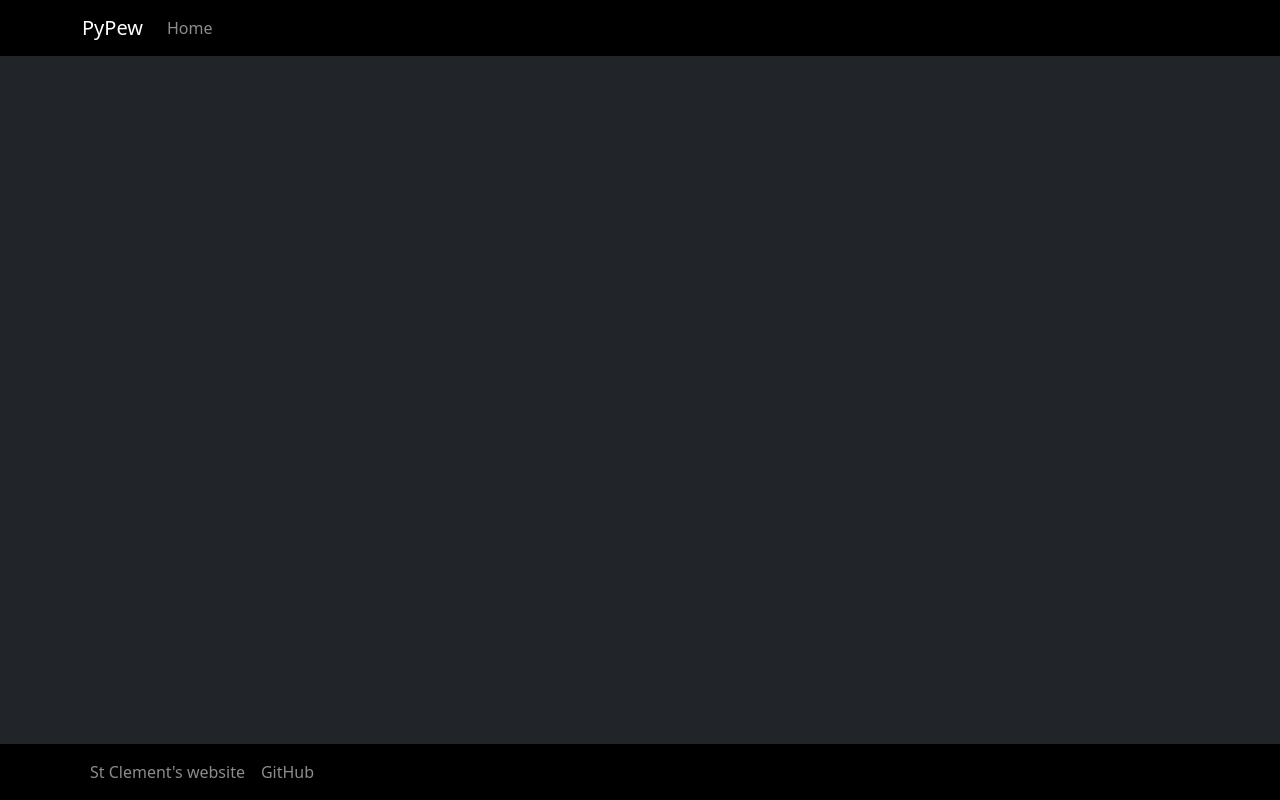
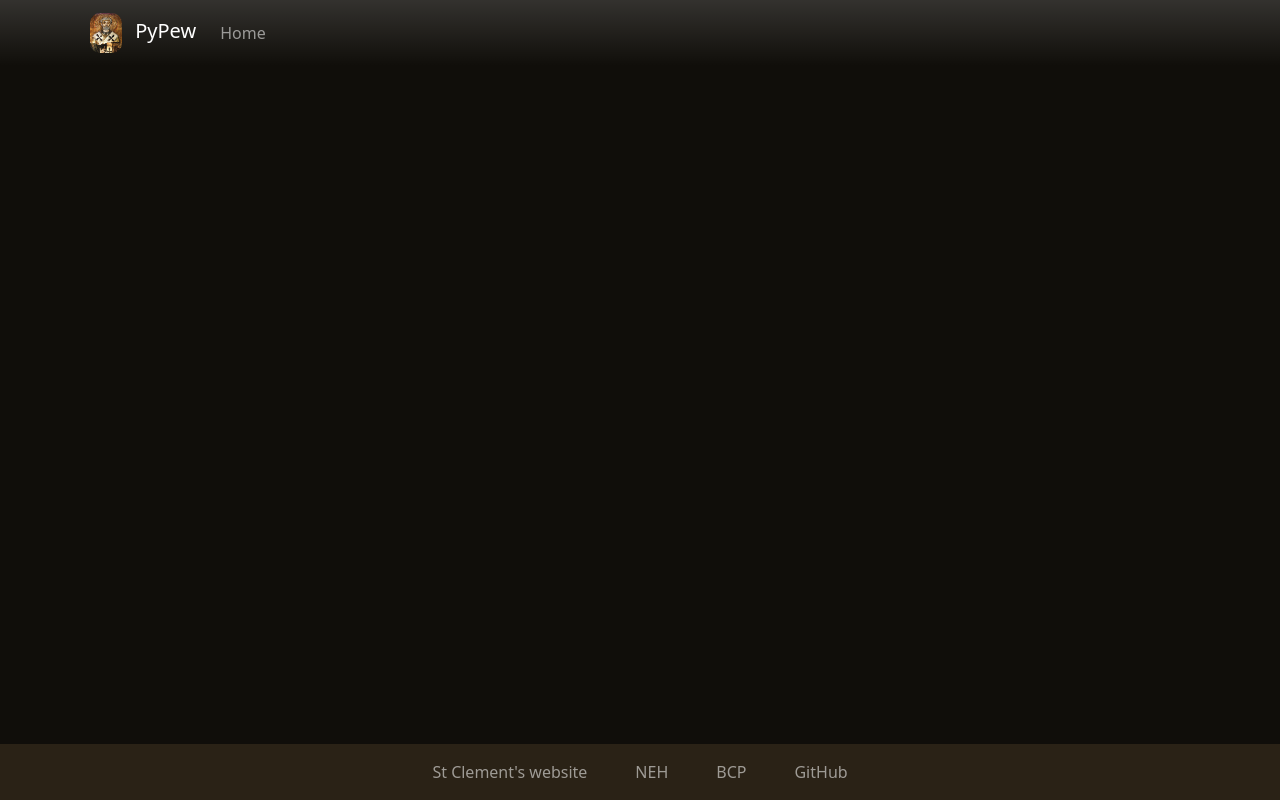
Before and after one commit to jftsang/pypew, a Flask app: template pypew/templates/base.html in a window 1280 px wide. Run offline with Flask 2, Linux system fonts and the light colour scheme; the template is opened without the code that fills it, so the values that code supplies are empty; parts of the project's set-up code (start-up, migrations or seed data) failed here and were passed over.

Commit message:
Improved website layout and example form
  * Example form with submission and validation, demonstrating layout

  * Improved styling, gray/coffee color theme

  * Navbars have more links

  * Added favicons

  * View function broken out into separate module

```diff
--- a/pypew/forms.py
+++ b/pypew/forms.py
@@ -1,7 +1,11 @@
 from flask_wtf import FlaskForm
-from wtforms import StringField
+from wtforms import StringField, SelectField, RadioField
 from wtforms.validators import DataRequired
 
 
 class MyForm(FlaskForm):
     name = StringField('name', validators=[DataRequired()])
+    selectable_one = SelectField('selectable one', choices=['Foo', 'Bar', 'Baz'])
+    selectable_two = SelectField('selectable two', choices=['Foo', 'Bar', 'Baz'])
+    radio = RadioField('radio', choices=[(1, 'option 1'), (2, 'option 2')],
+                       validators=[DataRequired()])
--- a/pypew/pypew.py
+++ b/pypew/pypew.py
@@ -4,9 +4,9 @@ from threading import Thread
 from typing import Optional
 
 from dotenv import load_dotenv
-from flask import Flask, render_template, url_for
+from flask import Flask, url_for
 
-from pypew.forms import MyForm
+import pypew.views as views
 from pypew.models import db
 
 load_dotenv()
@@ -28,10 +28,9 @@ def create_app(pypew: Optional[PyPew] = None) -> Flask:
         'SQLALCHEMY_DATABASE_URI'
     )
 
-    @app.route('/')
-    def index_view():
-        form = MyForm()
-        return render_template('index.html', nav_active='index', form=form)
+    app.add_url_rule(
+        '/', 'index_view', views.index_view, methods=['GET', 'POST']
+    )
 
     if pypew is not None:
         pypew.app = app
--- /dev/null
+++ b/pypew/static/styles.css
@@ -0,0 +1,20 @@
+body {
+    --bs-body-bg: hsl(38, 23%, 5%);
+}
+
+#navbar {
+    /*background-color: black;*/
+    /*noinspection CssUnresolvedCustomProperty*/
+    background-image: var(--bs-gradient);
+}
+
+#footer {
+    background-color: hsla(38, 33%, 20%, 0.5);
+}
+
+ul#flashes {
+}
+
+li.flash {
+    list-style: none;
+}
--- a/pypew/templates/base.html
+++ b/pypew/templates/base.html
@@ -6,20 +6,43 @@
 
     <title>{% block title %}PyPew{% endblock %}</title>
 
+    <!-- https://favicon.io/favicon-converter/ -->
+    <!-- Image source: https://en.wikipedia.org/wiki/File:Clemens_Romanus.jpg -->
+    <link rel="apple-touch-icon" sizes="180x180"
+          href="{{ url_for('static', filename='favicon_io/apple-touch-icon.png') }}">
+    <link rel="icon" type="image/png" sizes="32x32"
+          href="{{ url_for('static', filename='favicon_io/favicon-32x32.png') }}">
+    <link rel="icon" type="image/png" sizes="16x16"
+          href="{{ url_for('static', filename='favicon_io/favicon-16x16.png') }}">
+    <link rel="manifest"
+          href="{{ url_for('static', filename='favicon_io/site.webmanifest') }}">
+
     <!-- Bootstrap CSS -->
     <link href="https://cdn.jsdelivr.net/npm/bootstrap@5.1.3/dist/css/bootstrap.min.css"
           rel="stylesheet"
           integrity="sha384-1BmE4kWBq78iYhFldvKuhfTAU6auU8tT94WrHftjDbrCEXSU1oBoqyl2QvZ6jIW3"
           crossorigin="anonymous">
+
+    <link rel="stylesheet" href="{{ url_for('static', filename='styles.css') }}">
 </head>
-<body class="bg-dark text-white-50">
+<body class="text-white-50">
 
 <header>
     {% include 'navbar.html' %}
 </header>
 
 <main>
-    <div class="container p-3">
+    <div class="container p-2" id="flashes-div">
+    {% if get_flashed_messages() %}
+        <ul id="flashes">
+        {% for msg in get_flashed_messages() %}
+            <li class="flash text-warning">{{ msg }}</li>
+        {% endfor %}
+        </ul>
+    {% endif %}
+    </div>
+
+    <div class="container w-75">
         {% block content %}
         {% endblock %}
     </div>
--- a/pypew/templates/footer.html
+++ b/pypew/templates/footer.html
@@ -1,19 +1,32 @@
 <!-- https://getbootstrap.com/docs/4.0/components/navbar/ -->
-<nav class="navbar navbar-expand-sm fixed-bottom navbar-dark bg-black
-            justify-content-between">
+<nav id="footer"
+     class="navbar navbar-expand-sm fixed-bottom navbar-dark justify-content-between">
     <div class="container">
         <div class="collapse navbar-collapse" id="bottomBar">
+            <div class="collapse navbar-collapse"></div>
+{#            <span class="navbar-text font-weight-bolder">External links:</span>#}
             <ul class="navbar-nav">
-          <li class="nav-item">
+                <li class="nav-item px-3">
                     <a class="nav-link" href="https://stclementscambridge.co.uk/">
                         St Clement's website
                     </a>
                 </li>
-          <li class="nav-item">
+                <li class="nav-item px-3">
+                    <a class="nav-link" href="https://hymnary.org/hymnal/NEH1985">
+                        NEH
+                    </a>
+                </li>
+                <li class="nav-item px-3">
+                    <a class="nav-link" href="https://www.churchofengland.org/prayer-and-worship/worship-texts-and-resources/book-common-prayer">
+                        BCP
+                    </a>
+                </li>
+                <li class="nav-item px-3">
                     <a class="nav-link"
                        href="https://github.com/jftsang/pypew">GitHub</a>
                 </li>
             </ul>
+            <div class="collapse navbar-collapse"></div>
         </div>
 
     </div>
--- a/pypew/templates/navbar.html
+++ b/pypew/templates/navbar.html
@@ -1,7 +1,17 @@
 <!-- https://getbootstrap.com/docs/4.0/components/navbar/ -->
-<nav class="navbar navbar-expand-lg navbar-dark bg-black">
+<nav id="navbar" class="navbar navbar-expand-lg navbar-dark">
     <div class="container">
-        <a class="navbar-brand" href="{{ url_for('index_view') }}">PyPew</a>
+        <a class="navbar-brand" href="{{ url_for('index_view') }}">
+            <!-- painting: https://en.wikipedia.org/wiki/File:Clemens_Romanus.jpg
+                 public domain -->
+            <img src="{{ url_for('static', filename='Clemens_Romanus.jpg') }}"
+                 alt="Saint Clement"
+                    {#             width="40" #}
+                 height="40"
+                 class="d-inline-block align-center mx-2"
+                 style="border-radius: 10px;">
+            PyPew
+        </a>
 
         <button class="navbar-toggler"
                 type="button"
--- a/requirements.txt
+++ b/requirements.txt
@@ -1,4 +1,6 @@
-Flask
+Flask~=1.1.2
 Flask-SQLAlchemy
 Flask-WTF
-python-dotenv
+python-dotenv~=0.19.2
+WTForms~=3.0.1
+setuptools~=50.3.2
```
Also changed, not shown: pypew/templates/index.html (+73 -8 lines), pypew/views.py (added, +13 -0 lines), pypew/static/Clemens_Romanus.jpg (added), pypew/static/favicon_io/android-chrome-192x192.png (added), pypew/static/favicon_io/android-chrome-512x512.png (added), pypew/static/favicon_io/apple-touch-icon.png (added), pypew/static/favicon_io/favicon-16x16.png (added), pypew/static/favicon_io/favicon-32x32.png (added), pypew/static/favicon_io/favicon.ico (added), pypew/static/favicon_io/site.webmanifest (added). Lines whose indentation alone changed are shown as unchanged.
